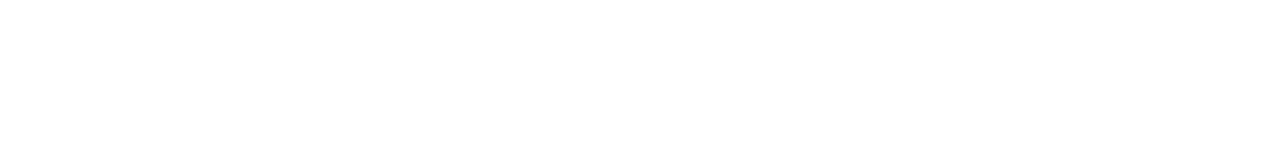
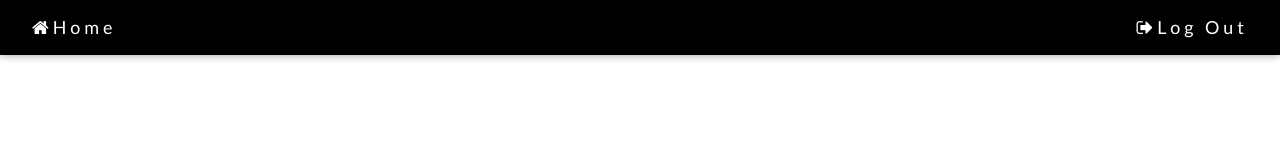
Before and after one commit to votuantai/T-i-Chim-S-, a plain HTML site: page ProfilePage/index.html in a window 1280 px wide. Drawn offline with nearby package versions, Linux system fonts and the light colour scheme.

Commit message:
Navbar of profile

```diff
--- /dev/null
+++ b/ProfilePage/cssprofile.css
@@ -0,0 +1,19 @@
+body,h1,h2,h3,h4,h5,h6{
+    font-family: "Lato", sans-serif;
+}
+
+body, html{
+    height: 100%;
+    color: #757575;
+    line-height: 1.8;
+}
+
+body{
+    line-height: 23px;
+    color: #757575;
+    letter-spacing: .3px;
+    font-size: 18px;
+}
+.w3-top{
+    font-family: "Lato", sans-serif;
+}
--- a/ProfilePage/index.html
+++ b/ProfilePage/index.html
@@ -0,0 +1,35 @@
+<!doctype html>
+<html lang="en">
+  <head>
+    <!-- Required meta tags -->
+    <meta charset="utf-8">
+    <meta name="viewport" content="width=device-width, initial-scale=1, shrink-to-fit=no">
+
+    <!-- Bootstrap CSS -->
+    <link rel="stylesheet" href="https://stackpath.bootstrapcdn.com/bootstrap/4.3.1/css/bootstrap.min.css" integrity="sha384-ggOyR0iXCbMQv3Xipma34MD+dH/1fQ784/j6cY/iJTQUOhcWr7x9JvoRxT2MZw1T" crossorigin="anonymous">
+    <link rel="stylesheet" href="https://www.w3schools.com/w3css/4/w3.css">
+    <link rel="stylesheet" href="https://fonts.googleapis.com/css?family=Lato">
+    <link rel="stylesheet" href="https://cdnjs.cloudflare.com/ajax/libs/font-awesome/4.7.0/css/font-awesome.min.css">
+    <!-- Set CSS -->
+    <link rel="stylesheet" href="../ProfilePage/cssprofile.css">
+    <title>Profile</title>
+  </head>
+  <body>
+    <!-- Navbar (sit on top) -->
+    <div class="w3-top">
+        <div class="w3-bar w3-black w3-wide w3-padding w3-card">
+        <a href="#" class="w3-bar-item w3-button"><i class="fa fa-home"></i>Home</a>
+        <!-- Float links to the right. Hide them on small screens -->
+        <div class="w3-right w3-hide-small">
+            <a href="#" class="w3-bar-item w3-button"><i class="fa fa-sign-out"></i>Log Out</a>
+        </div>
+        </div>
+    </div>
+
+    <!-- Optional JavaScript -->
+    <!-- jQuery first, then Popper.js, then Bootstrap JS -->
+    <script src="https://code.jquery.com/jquery-3.3.1.slim.min.js" integrity="sha384-q8i/X+965DzO0rT7abK41JStQIAqVgRVzpbzo5smXKp4YfRvH+8abtTE1Pi6jizo" crossorigin="anonymous"></script>
+    <script src="https://cdnjs.cloudflare.com/ajax/libs/popper.js/1.14.7/umd/popper.min.js" integrity="sha384-UO2eT0CpHqdSJQ6hJty5KVphtPhzWj9WO1clHTMGa3JDZwrnQq4sF86dIHNDz0W1" crossorigin="anonymous"></script>
+    <script src="https://stackpath.bootstrapcdn.com/bootstrap/4.3.1/js/bootstrap.min.js" integrity="sha384-JjSmVgyd0p3pXB1rRibZUAYoIIy6OrQ6VrjIEaFf/nJGzIxFDsf4x0xIM+B07jRM" crossorigin="anonymous"></script>
+  </body>
+</html>
```
Also changed, not shown: HomePage/index.html (+1 -1 lines).
